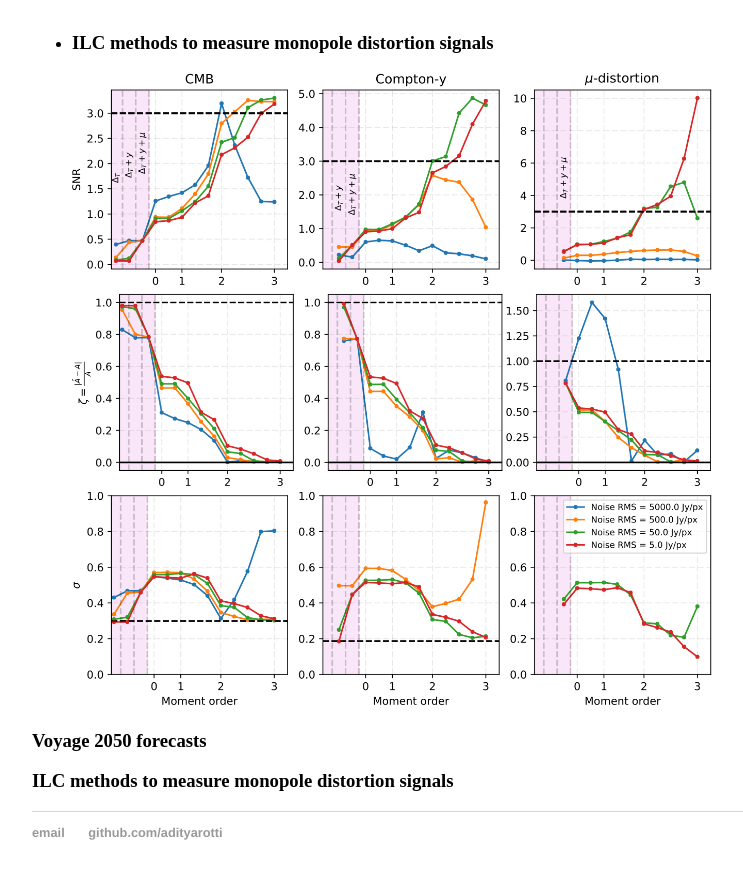
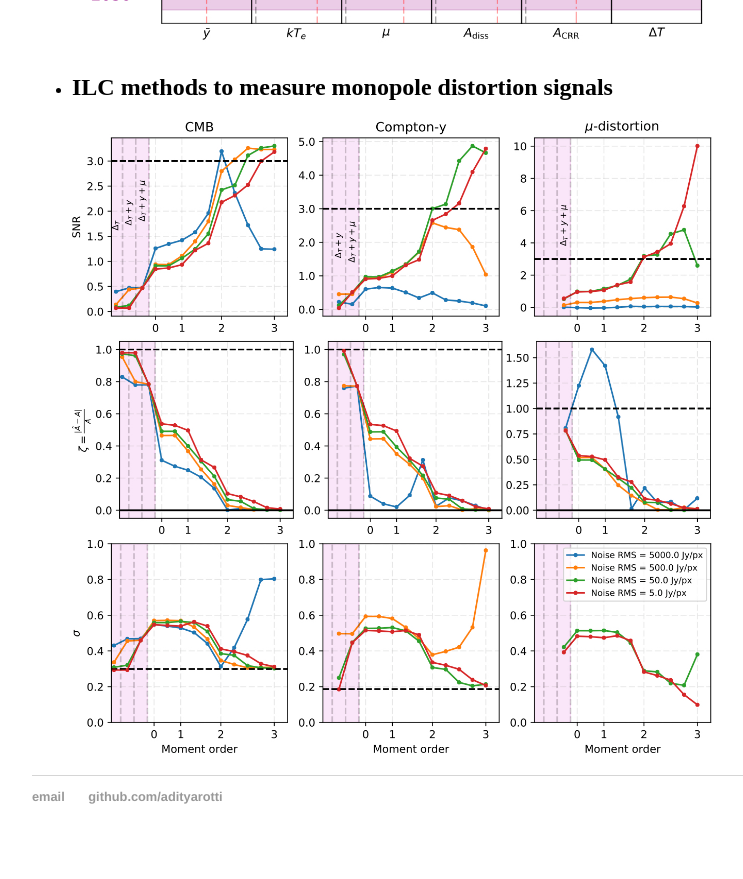
Before and after one commit to adityarotti/adityarotti.github.io, a Jekyll site: the page built from research/spectral_distortions/index.html, in a window 1280 px wide and 900 px high, scrolled down 1738 px. Shown: the top 879 px of the window, without its empty margins (160-903 px from the left). Built offline with Jekyll 4.4.1, drawn with Linux system fonts in a browser that asks for light colours.

Commit message:
clean up

```diff
--- a/research/spectral_distortions/index.html
+++ b/research/spectral_distortions/index.html
@@ -8,32 +8,26 @@
 </div><!-- /.blurb -->
 
 
+<body>
 <ul>
 
 <li>
-<h3>Cosmological parameter constraints with future spectrometers measurements of CRR </h3>
+<h2>Cosmological parameter constraints with future spectrometers measurements of CRR </h2>
 <img src="/research/spectral_distortions/img/cosmo_CRR/spect_only_standard_yhe_nnu_V2050X10_All_Frgs.jpeg" width="75%"></img>
 <img src="/research/spectral_distortions/img/cosmo_CRR/spect_planck_standard_yhe_nnu_frg_drg.gif" width="75%"></img>
 </li>
 
 <li>
-<h3>Voyage 2050 forecasts</h3>
+<h2>Voyage 2050 forecasts</h2>
 <img src="/research/spectral_distortions/img/V2050/new_errors_PRISTINE_4_PIXIE_4_SPIXIE_8_441.jpeg" width="75%"></img>
 </li>
 
 <li>
-<h3>ILC methods to measure monopole distortion signals </h3>
+<h2>ILC methods to measure monopole distortion signals </h2>
 <img src="/research/spectral_distortions/img/MILC/detected_mean.jpeg" width="75%"></img>
 <img src="/research/spectral_distortions/img/MILC/abs_bias_in_detected_mean.jpeg" width="75%"></img>
 <img src="/research/spectral_distortions/img/MILC/measurement_error.jpeg" width="75%"></img>
 </li>
 
-
-
 </ul>
 </body>
-<body>
-
-<h3>Voyage 2050 forecasts</h3>
-<h3>ILC methods to measure monopole distortion signals</h3>
-</body>
```
